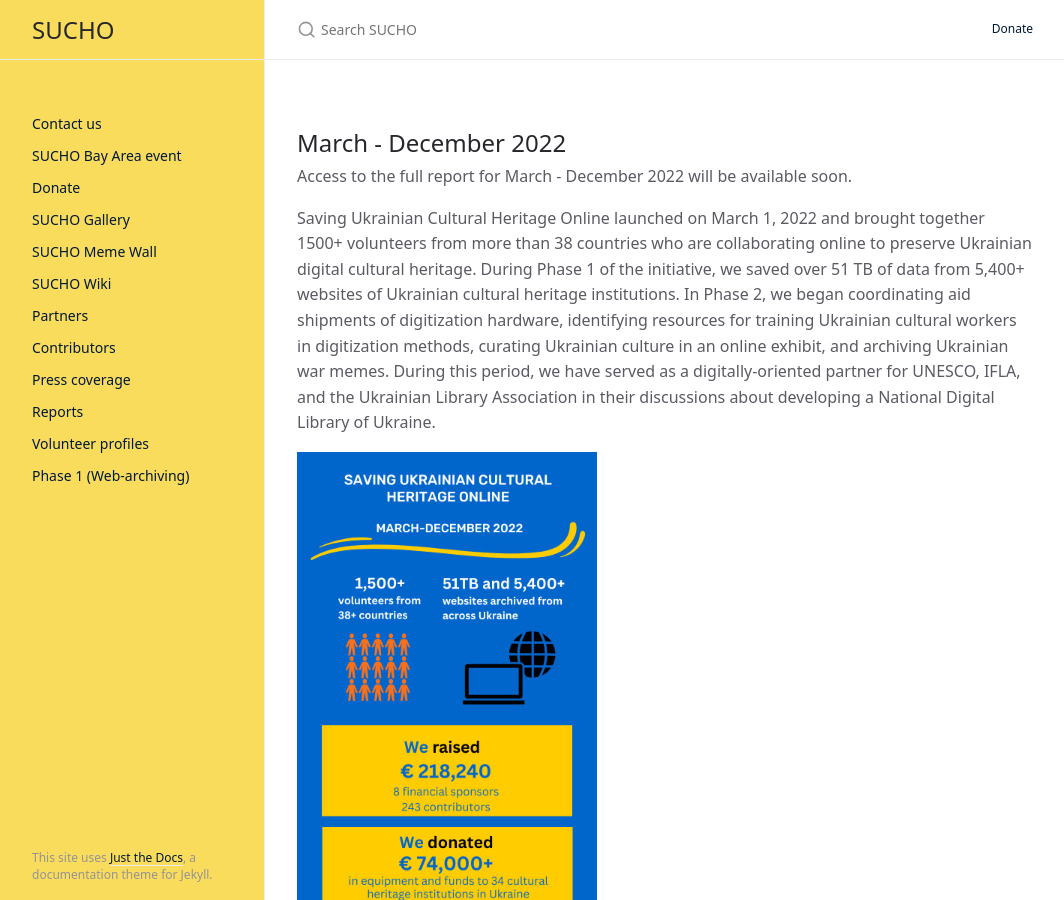
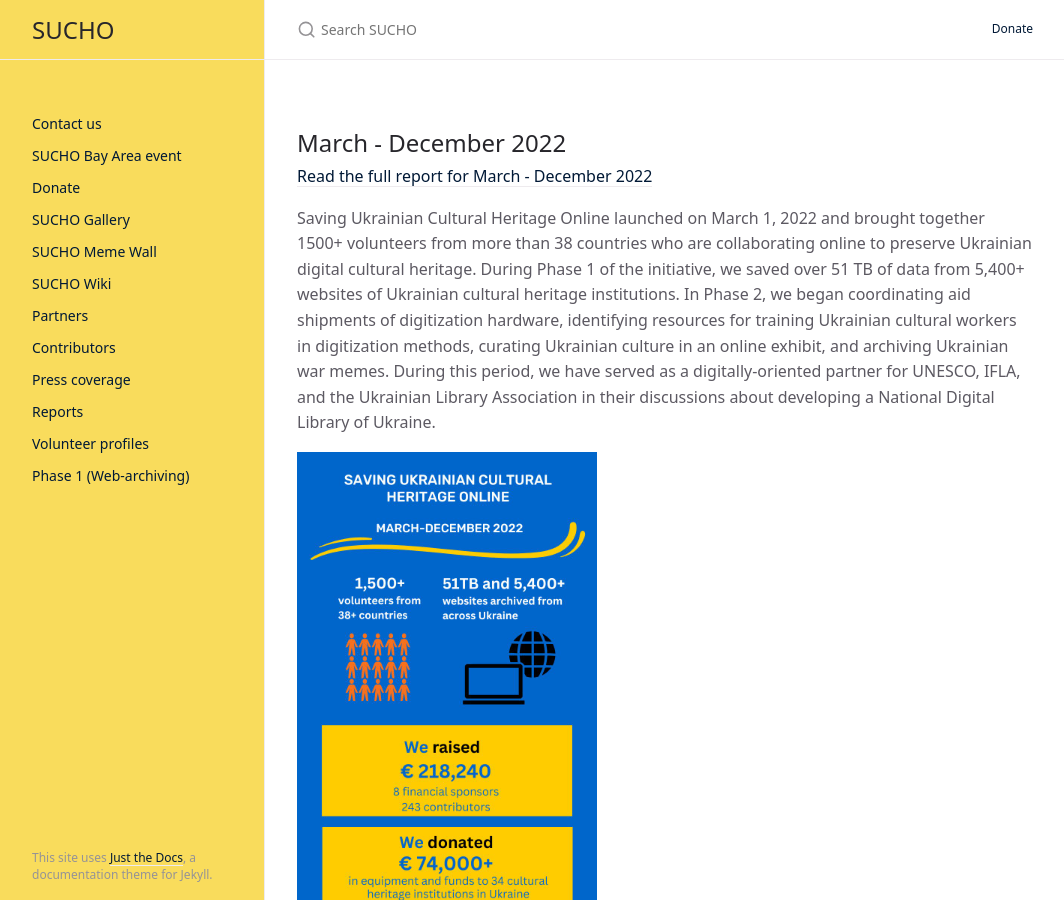
Before and after one commit to sucho-archiving/sucho-archiving.github.io, a Jekyll site: the page built from reports.md, in a window 1280 px wide and 900 px high. Shown: the whole window, without its empty margins (107-1171 px from the left). Built offline with Jekyll 4.4.1, drawn with Linux system fonts in a browser that asks for light colours.

Commit message:
Update reports.md

```diff
--- a/reports.md
+++ b/reports.md
@@ -6,7 +6,7 @@
 <base target="_blank">
 
 ## March - December 2022
-Access to the full report for March - December 2022 will be available soon.
+[Read the full report for March - December 2022](https://github.com/sucho-archiving/sucho-archiving.github.io/blob/main/assets/files/Mar-Dec-2022%20End%20of%20Year%20Updates.pdf)
 
 Saving Ukrainian Cultural Heritage Online launched on March 1, 2022 and brought together 1500+ volunteers from more than 38 countries who are collaborating online to preserve Ukrainian digital cultural heritage. During Phase 1 of the initiative, we saved over 51 TB of data from 5,400+ websites of Ukrainian cultural heritage institutions. In Phase 2, we began coordinating aid shipments of digitization hardware, identifying resources for training Ukrainian cultural workers in digitization methods, curating Ukrainian culture in an online exhibit, and archiving Ukrainian war memes. During this period, we have served as a digitally-oriented partner for UNESCO, IFLA, and the Ukrainian Library Association in their discussions about developing a National Digital Library of Ukraine.
 
```
